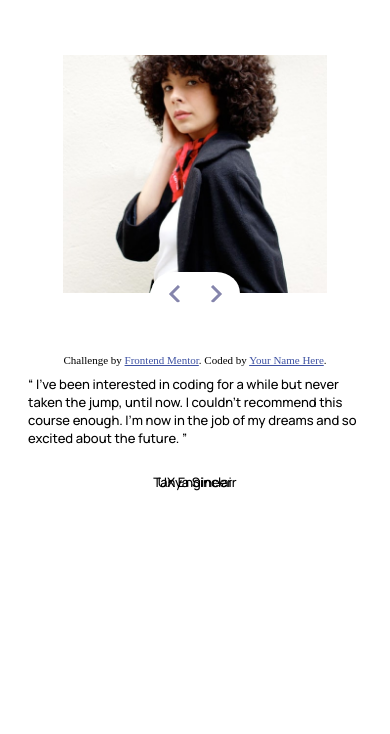
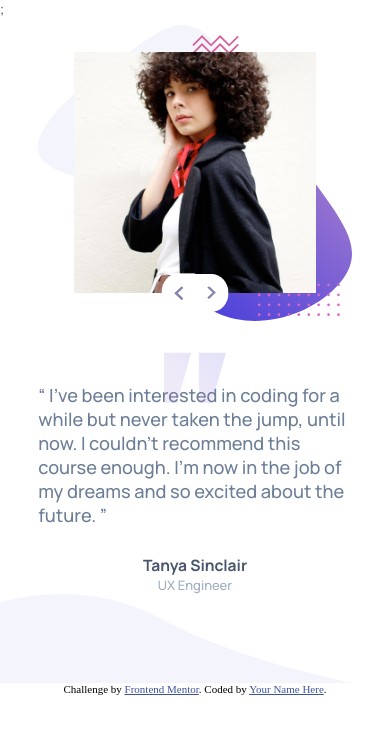
Before and after one commit to bluepersia/coding-bootcamp-testimonials-slider-master, a plain HTML site: page index.html in a window 390 px wide. Drawn offline with Linux system fonts and the light colour scheme.

Commit message:
Mobile done

```diff
--- a/css/slider.css
+++ b/css/slider.css
@@ -21,65 +21,125 @@
     font-size: 0.8125rem;
 
     display: grid;
-    grid-template-columns: auto 9% 22.9% 10.9% 10.9% 22.9% 9% auto;
-    grid-template-rows: 6.6% 9% 67.2% 6.4% 16.8% auto 7.4% auto auto 21.3%;
+    grid-template-columns: 9.8% minmax(auto, 53em) 9.8%;
+    grid-template-rows: 1.92em auto 4.84em auto 2.07em auto auto auto;
+
+    max-width: 100%;
+
+    color: var(--c-1);
+
+
 }
 
+.slider > * {
+    grid-column: 2 / -2;
+}
+
+.slider img {
+    max-width: 100%;
+}
+
+.slider__img-bg {
+    grid-row: 2 / 3;
+    grid-column: 2 / 3;
+
+
+}
 
 .slider__img {
-    grid-column: 3 / -3;
-    grid-row: 3 / 4;
-    width: 100%;
-    height: 100%;
+    grid-row: 2 / 3;
+    grid-column: 2 / 3;
+
+    width: 77%;
+
     object-fit: cover;
+    object-position: top;
 
-    max-width: 540px;
-    max-height: 540px;
 
     justify-self: center;
     align-self: center;
+
+
 }
 
 
 .slider__btn {
     align-self: flex-end;
     justify-self: center;
-    padding: 30% 40%;
     background: white;
+
+    grid-row: 2 / 3;
+    grid-column: 2 / 3;
+
+    width: 11%;
+    padding: 4%;
     position: relative;
 
-    grid-row: 3 / 5;
+    bottom: 3%;
 
 }
 
 
 .slider__btn-prev {
-    grid-column: 4 / 5;
     border-top-left-radius: 50%;
     border-bottom-left-radius:50%;
+    transform: translate(-48%, 3%);
 }
 
 .slider__btn-next {
-    grid-column: 5 / 6;
     border-top-right-radius: 50%;
     border-bottom-right-radius:50%;
+    transform: translate(48%);
 }
 
 
 .slider__quote {
-    grid-column: 2 / -2;
-    grid-row: 6 / 7;
+    grid-row: 4 / 5;
+
+    font-size: 1.4em;
+
+    color: var(--c-2);
+
+    max-width: 28em;
+    justify-self: center;
 }
 
+.slider__img-quote {
+    grid-row: 4/ 5;
+    grid-column: 2 / 3;
+
+    justify-self: center;
+    align-self: flex-start;
+
+    width: 19.5%;
+    max-width: 9em;
+
+    transform:translateY(-60%);
+
+}
+
+
+
 .slider__name, .slider__job {
-    grid-column: 3 / -3;
     justify-self: center;
 }
 
 .slider__name {
-    grid-row: 8 / 9;
+    grid-row: 6 / 7;
+
+    font-size: 1.2em;
+    font-weight: bold;
 }
 
 .slider__job {
-    grid-row: 9 / 8;
+    grid-row: 7 / 8;
+
+    color: var(--c-3);
 }
+
+
+.slider__img-curve {
+    grid-row: -2 / -1;
+    grid-column: 1 / -2;
+    max-width: 38em;
+}
--- a/index.html
+++ b/index.html
@@ -35,13 +35,18 @@
       I couldn’t recommend this course enough. I’m now in the job of my dreams and so
       excited about the future. ”</p>
 
+    <img class='slider__img-quote' src='images/pattern-quotes.svg'>
+
     <p class='slider__name'>Tanya Sinclair</p>
     <p class='slider__job'>UX Engineer</p>
 
+    <img class='slider__img-bg' src='images/pattern-bg.svg'>
     <img class='slider__img' src='images/image-tanya.jpg'>
 
     <img class='slider__btn slider__btn-prev' src='images/icon-prev.svg'>
     <img class='slider__btn slider__btn-next' src='images/icon-next.svg'>
+
+    <img class='slider__img-curve' src='images/pattern-curve.svg'>;
 
 
   </div>
```
